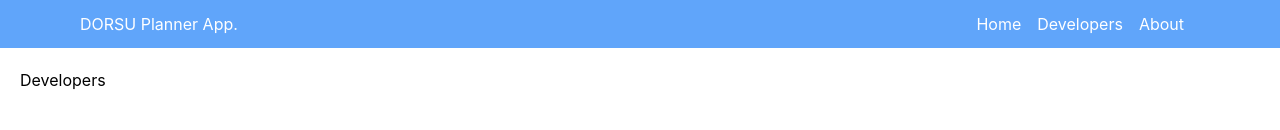
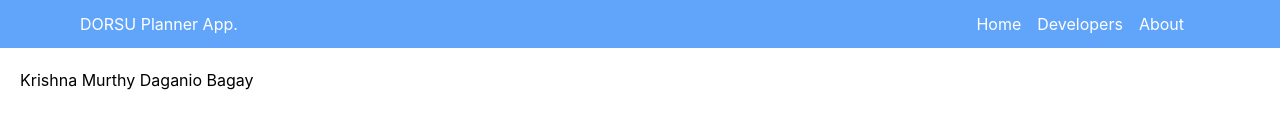
Before and after one commit to genmancoder/dorsu-planner-app, a React (Create React App) app: page /developers in a window 1280 px wide. Shown: the top 130 px of the page. Built offline with nearby package versions, Linux system fonts and the light colour scheme; grey boxes are pictures that could not be loaded.

Commit message:
Update Developers.tsx

```diff
--- a/src/pages/Developers.tsx
+++ b/src/pages/Developers.tsx
@@ -3,7 +3,7 @@ import React from 'react'
 const Developers = () => {
   return (
     <div className='container mx-auto p-5'>
-        <h1>Developers</h1>
+        <h1>Krishna Murthy Daganio Bagay</h1>
         <div className='p-5 m-5 grid grid-cols-6 gap-2'>
                 {/* Add your profile here. You can upload your image to the repo under "images"  directory
                     and link it here.
@@ -11,7 +11,7 @@ const Developers = () => {
                 {/* grid item */}
                 <div className="flex flex-wrap justify-center">
                     <div className="w-64 sm:w-64 px-4">
-                        <img src="https://avatars.githubusercontent.com/u/74034797?s=400&u=8d250db9bceb4f7415526ea5b276c203f10e3fa9&v=4" alt="..." className="shadow rounded-full max-w-full h-auto align-middle border-none" />
+                        <img src="https://avatars.githubusercontent.com/u/112560911?s=40&v=4" alt="..." className="shadow rounded-full max-w-full h-auto align-middle border-none" />
                     </div>
                     <h3 className='font-bold mr-1'>John Ray Paulin, </h3>
                     <p className='font-thin italic'>Lead Developer</p>
```
